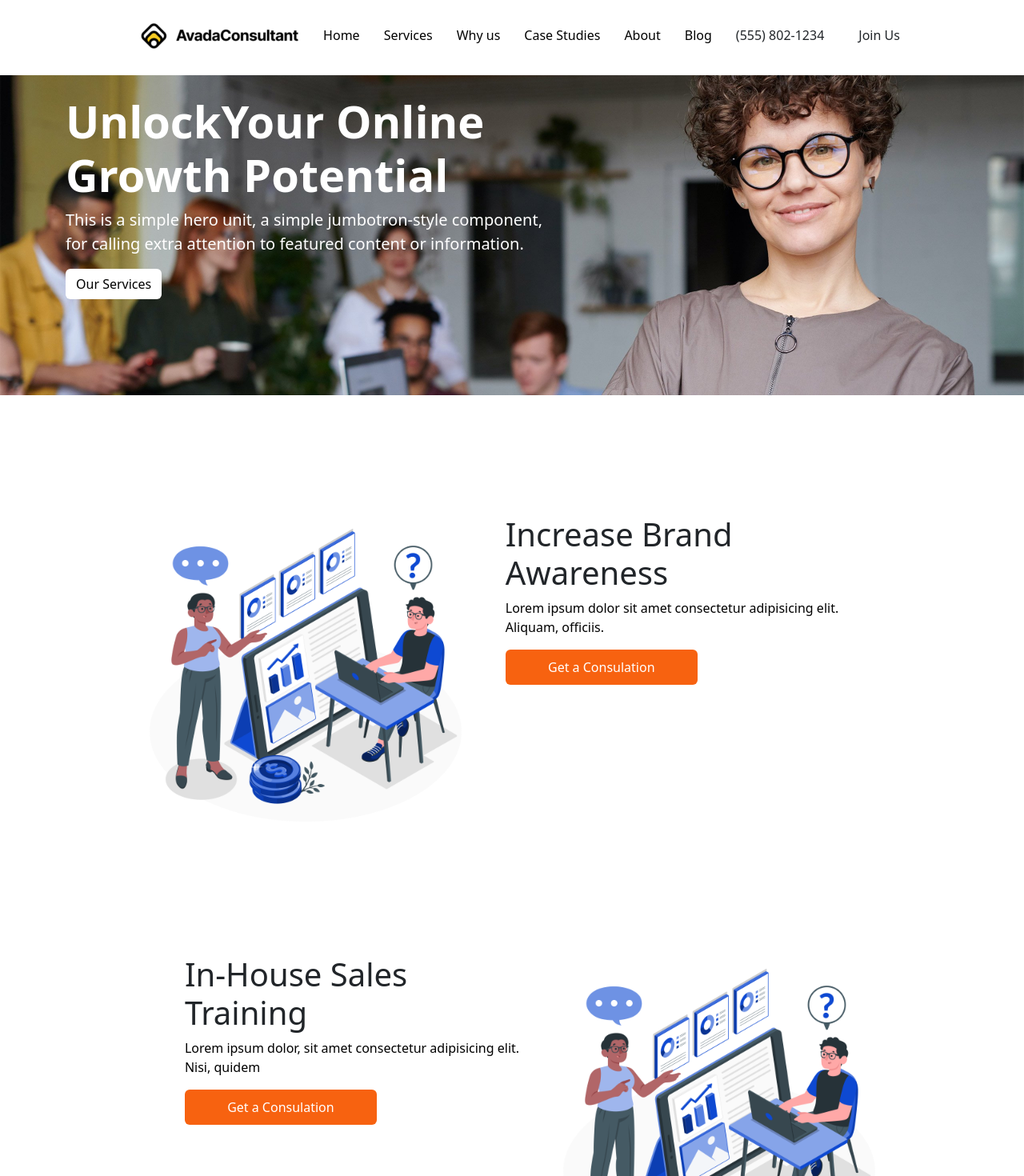
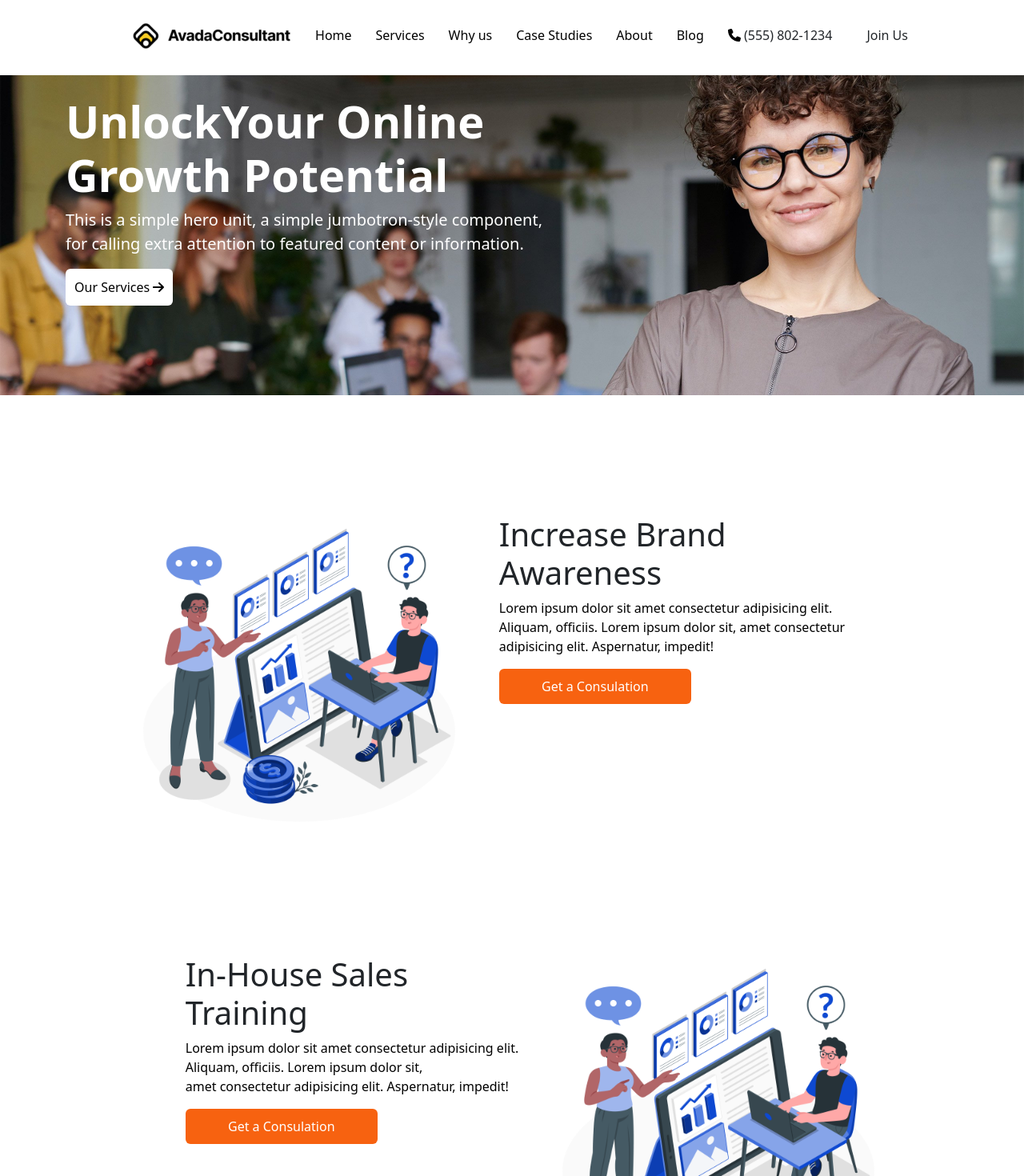
Before and after one commit to AlessioLaudicina/proj-html-vuejs, a Vue app: page / in a window 1280 px wide. Shown: the top 1470 px of the page at 80% size. Built offline with nearby package versions, Linux system fonts and the light colour scheme.

Commit message:
aggiunto fontawsome e icons

```diff
--- a/index.html
+++ b/index.html
@@ -1,13 +1,17 @@
 <!DOCTYPE html>
 <html lang="en">
+
 <head>
   <meta charset="UTF-8" />
   <link rel="icon" type="image/svg+xml" href="/vite.svg" />
   <meta name="viewport" content="width=device-width, initial-scale=1.0" />
-    <title>Vite + Vue</title>
+
+  <title>Marketing-Consulting</title>
 </head>
+
 <body>
   <div id="app"></div>
   <script type="module" src="/src/main.js"></script>
 </body>
+
 </html>
--- a/package.json
+++ b/package.json
@@ -9,6 +9,11 @@
     "preview": "vite preview"
   },
   "dependencies": {
+    "@fortawesome/fontawesome-svg-core": "^6.4.0",
+    "@fortawesome/free-brands-svg-icons": "^6.4.0",
+    "@fortawesome/free-regular-svg-icons": "^6.4.0",
+    "@fortawesome/free-solid-svg-icons": "^6.4.0",
+    "@fortawesome/vue-fontawesome": "^3.0.3",
     "bootstrap": "^5.2.3",
     "vue": "^3.2.47"
   },
--- a/src/components/CardsSection.vue
+++ b/src/components/CardsSection.vue
@@ -9,27 +9,35 @@ export default {
     <h2 class="text-center">Trusted By Leading Organisations</h2>
     <div class="container">
         <div class="d-flex justify-content-center">
-            <div class="card m-4" style="width: 18rem;"> <!--Devo aggiungere un v-for-->
+            <div class="card m-4 border-0" style="width: 18rem;"> <!--Devo aggiungere un v-for-->
                 <img class="card-img-top" src="../assets/images/case-studies-1-400x450.jpg" alt="Card image cap">
                 <div class="card-body">
                     <p class="card-text">Some quick example text to build on the card title and make up the bulk of the
                         card's content.</p>
+                    <h3>200%</h3>
+                    <span>High revenue from digital</span>
 
                 </div>
             </div>
-            <div class="card m-4" style="width: 18rem;">
+            <div class="card m-4 border-0" style="width: 18rem;">
                 <img class="card-img-top" src="../assets/images/case-studies-4-400x450.jpg" alt="Card image cap">
                 <div class="card-body">
                     <p class="card-text">Some quick example text to build on the card title and make up the bulk of the
                         card's content.</p>
 
+                    <h3>10x</h3>
+                    <span>Sales Increase with the same ad spend</span>
+
                 </div>
             </div>
-            <div class="card m-4" style="width: 18rem;">
+            <div class="card m-4 border-0" style="width: 18rem;">
                 <img class="card-img-top" src="../assets/images/case-studies-6-400x450.jpg" alt="Card image cap">
                 <div class="card-body">
                     <p class="card-text">Some quick example text to build on the card title and make up the bulk of the
                         card's content.</p>
+
+                    <h3>3-Years</h3>
+                    <span>Partenship with Avada Consultant</span>
 
                 </div>
             </div>
--- a/src/components/FloatSection.vue
+++ b/src/components/FloatSection.vue
@@ -17,7 +17,8 @@ export default {
 
                 <div class=" d-flex flex-column title">
                     <h1 class="title-column">Increase Brand <br> Awareness</h1>
-                    <p class="p-column">Lorem ipsum dolor sit amet consectetur adipisicing elit. <br> Aliquam, officiis.</p>
+                    <p class="p-column">Lorem ipsum dolor sit amet consectetur adipisicing elit. <br> Aliquam, officiis.
+                        Lorem ipsum dolor sit, amet consectetur <br> adipisicing elit. Aspernatur, impedit!</p>
                     <button class="orangeBtn rounded">Get a Consulation</button>
 
 
@@ -34,7 +35,8 @@ export default {
 
                 <div class=" d-flex flex-column title ">
                     <h1 class="title-column"> In-House Sales <br> Training</h1>
-                    <p class="p-column">Lorem ipsum dolor, sit amet consectetur adipisicing elit. <br> Nisi, quidem </p>
+                    <p class="p-column">Lorem ipsum dolor sit amet consectetur adipisicing elit. <br> Aliquam, officiis.
+                        Lorem ipsum dolor sit, <br> amet consectetur adipisicing elit. Aspernatur, impedit!</p>
                     <button class="orangeBtn rounded">Get a Consulation</button>
 
 
@@ -62,7 +64,9 @@ export default {
                 <div class="d-flex flex-column title">
 
                     <h1 class="title-column">Harness Your <br> Social Proof </h1>
-                    <p class="p-column">Lorem ipsum dolor sit amet consectetur adipisicing elit. <br> Aliquam, officiis.</p>
+                    <p class="p-column text-wrap">Lorem ipsum dolor sit amet consectetur adipisicing elit. <br> Aliquam,
+                        officiis.
+                        Lorem ipsum dolor sit, amet consectetur adipisicing elit. <br> Aspernatur, impedit!</p>
                     <button class="orangeBtn rounded">Get a Consulation</button>
 
 
@@ -90,7 +94,7 @@ export default {
 
     img {
         max-width: 400px;
-        max-height: 250;
+
     }
 
     .title {
--- a/src/components/Footer.vue
+++ b/src/components/Footer.vue
@@ -12,7 +12,14 @@ export default {
                 <div class="col-xl-3 col-lg-4 col-md-6">
                     <div>
                         <h5>Grown Your Online Business <br> Strategically, and Improve <br> Customer Retention. </h5>
-                        <div class="icons">
+                        <div class="pt-3 d-flex justify-content-between align-items-center">
+                            <fa :icon="['fab', 'facebook']" class="icon" />
+                            <fa :icon="['fab', 'twitter']" class="icon" />
+                            <fa :icon="['fab', 'instagram']" class="icon" />
+                            <fa :icon="['fab', 'linkedin']" class="icon" />
+                            <fa :icon="['fab', 'tiktok']" class="icon" />
+
+
 
                         </div>
                     </div>
@@ -79,10 +86,16 @@ export default {
                     </div>
                 </div>
             </div>
-            <div class="d-flex justify-content-center">
+            <div class="d-flex justify-content-between" style="padding: 50px 0;">
 
                 <div class="copyright">
                     <p>Developed by <a href="#" target="_blank">Alessio Laudicina</a></p>
+                </div>
+                <div class="copyright">
+                    <p>Call Us (555)802-344</p>
+                </div>
+                <div class="copyright">
+                    <p>info@business.gmail.com</p>
                 </div>
             </div>
         </div>
@@ -104,5 +117,7 @@ ul {
     li:hover {
         color: $ecstacy-cube-color;
     }
+
+
 }
 </style>
--- a/src/components/HeaderBottom.vue
+++ b/src/components/HeaderBottom.vue
@@ -16,7 +16,9 @@ export default {
 
 
             <p class="lead">
-                <a class="btn  my-button" href="#" role="button">Our Services</a>
+                <a class="btn  my-button" href="#" role="button">Our Services
+                    <fa icon="fa-solid fa-arrow-right" />
+                </a>
             </p>
 
         </div>
@@ -35,6 +37,7 @@ export default {
     .my-button {
         background-color: $white-cube-color;
         color: $black-cube-color;
+        padding: 10px;
 
     }
 
--- a/src/components/HeaderTop.vue
+++ b/src/components/HeaderTop.vue
@@ -16,8 +16,13 @@ export default {
                 <li> <a href="#">Case Studies</a></li>
                 <li> <a href="#">About</a></li>
                 <li><a href="#">Blog</a></li>
-                <li><a href="#"></a>(555) 802-1234</li>
-                <li><a href="#"><button class="btn">Join Us</button></a></li>
+                <li><a href="#">
+                        <fa icon="fa-solid fa-phone" />
+                    </a> (555) 802-1234</li>
+                <li> <a href="#"><button class="btn">
+                            Join
+                            Us
+                        </button></a></li>
             </ul>
         </div>
 
--- a/src/main.js
+++ b/src/main.js
@@ -3,4 +3,18 @@ import App from './App.vue'
 import 'bootstrap/dist/css/bootstrap.css'
 import bootstrap from 'bootstrap/dist/js/bootstrap.js'
 
-createApp(App).use(bootstrap).mount('#app')
+
+
+/* import the fontawesome core */
+import { library } from '@fortawesome/fontawesome-svg-core'
+
+/* import font awesome icon component */
+import { FontAwesomeIcon } from '@fortawesome/vue-fontawesome'
+
+/* import specific icons */
+import { fas } from '@fortawesome/free-solid-svg-icons'
+import { fab } from '@fortawesome/free-brands-svg-icons'
+/* add icons to the library */
+library.add(fas, fab)
+
+createApp(App).use(bootstrap).component('fa', FontAwesomeIcon).mount('#app')
```
Also changed, not shown: 1 other file (tests, documents, lock files or other folders). Lines whose indentation alone changed are shown as unchanged.
